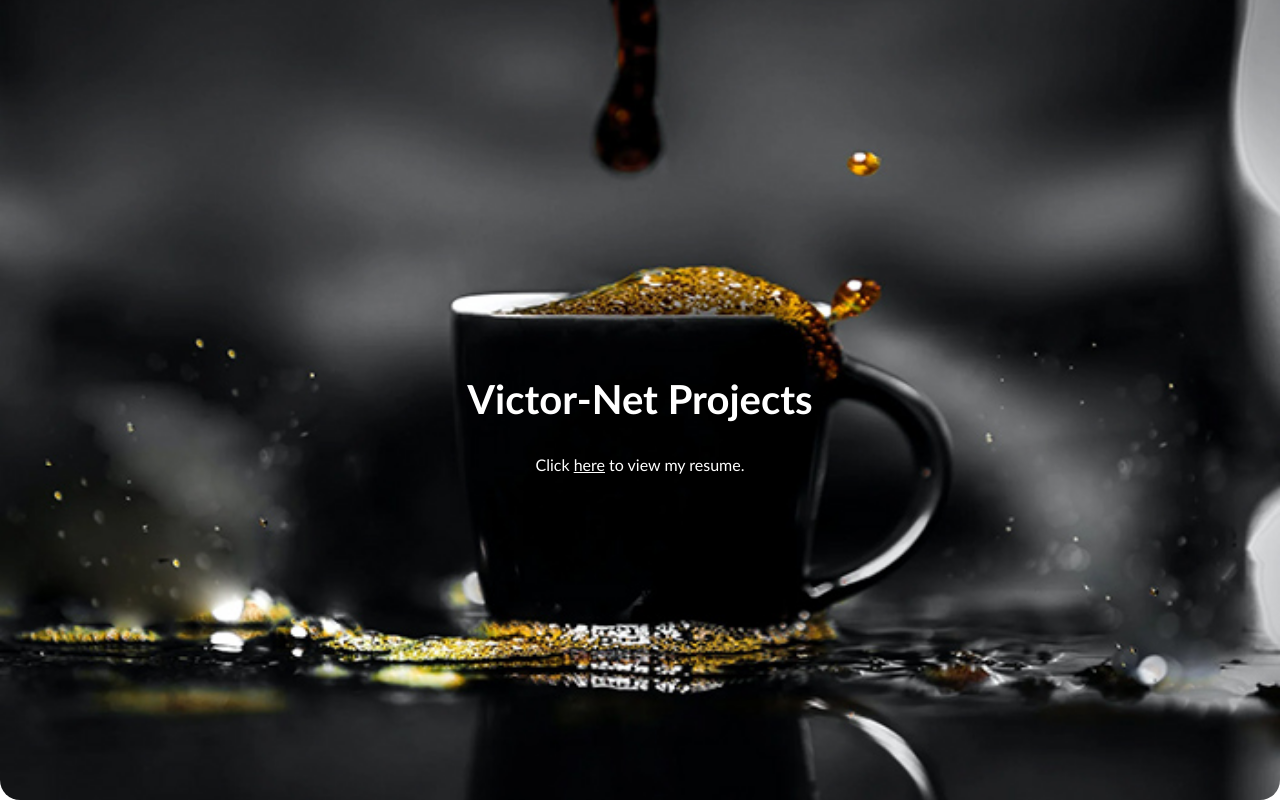
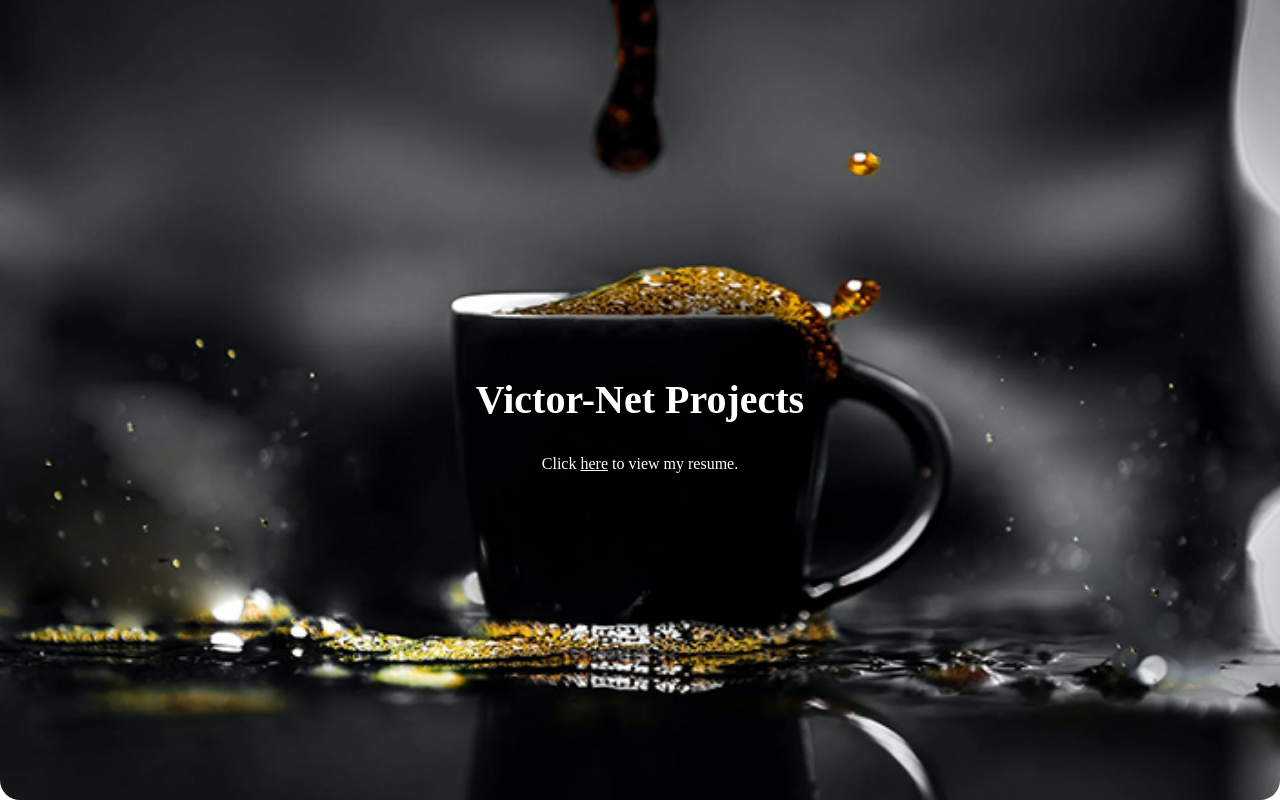
Before and after one commit to Victor-Net/portfolio, a plain HTML site: page index.html in a window 1280 px wide. Shown: the top 802 px of the page. Drawn offline with Linux system fonts and the light colour scheme.

Commit message:
Update style.css

```diff
--- a/style.css
+++ b/style.css
@@ -5,7 +5,7 @@
 }
 
 body {
-  font-family: "Trebuchet MS";
+/*   font-family: "Trebuchet MS"; */
   scroll-behavior: smooth;
 }
 
```
